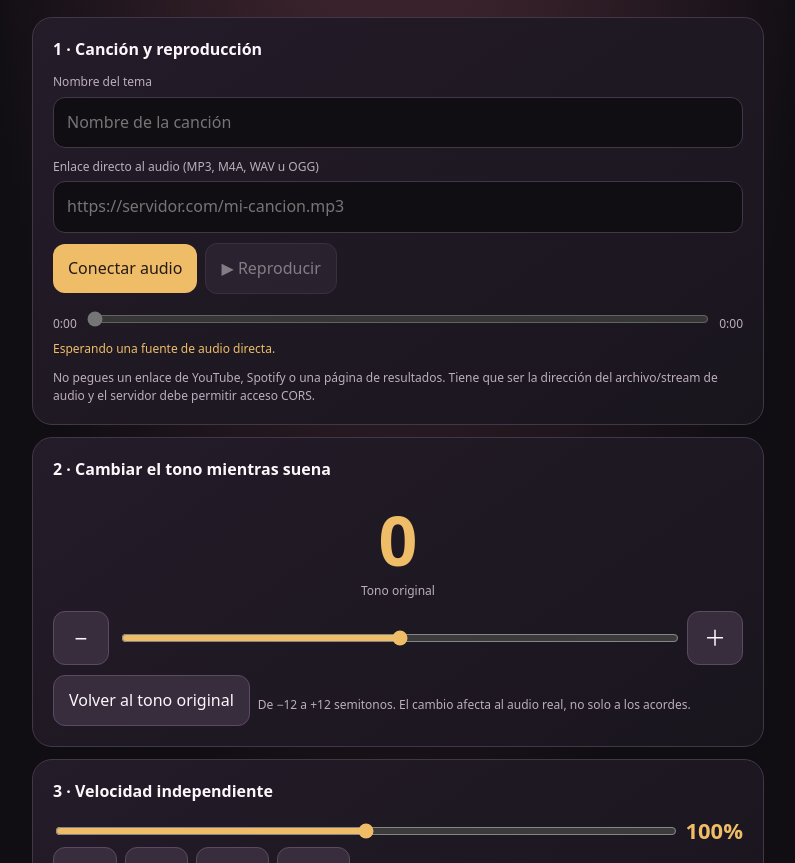
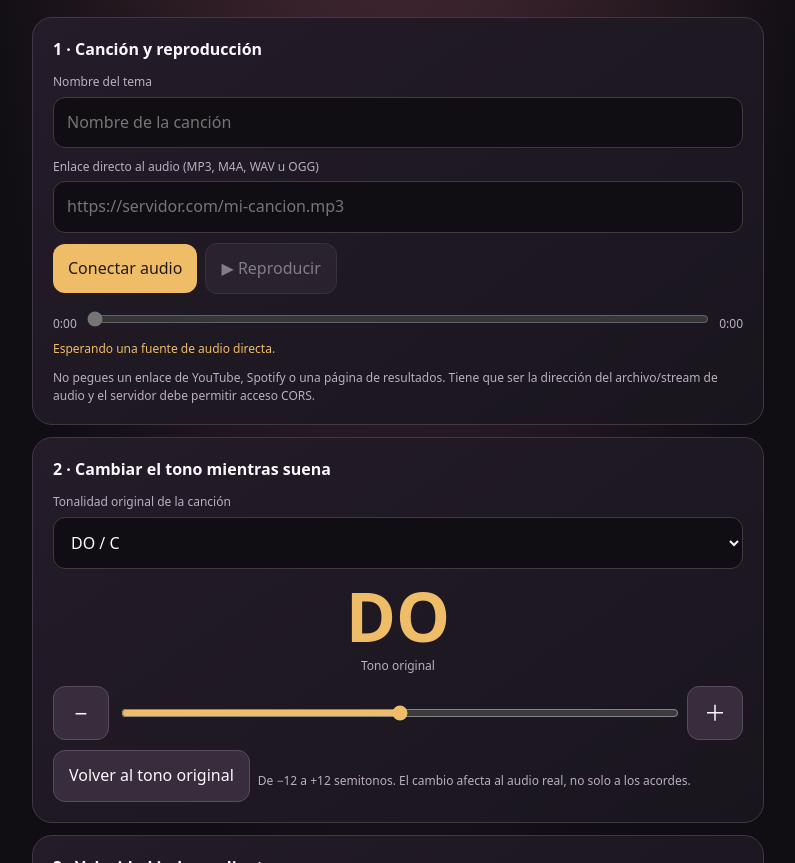
Before and after one commit to eliasmartinezcultural-glitch/proyecto-musical, a plain HTML site: page tono.html in a window 1280 px wide. Shown: the part 237-1100 px from the top of the page, without its empty margins (242-1037 px from the left). Drawn offline with Linux system fonts and the light colour scheme.

Commit message:
Show original key and resulting musical note

```diff
--- a/tono.html
+++ b/tono.html
@@ -3,7 +3,7 @@
 </style></head><body><main class="wrap"><header class="head"><div class="brand">SALA DE ENSAYO<small>ELÍAS MARTÍNEZ · CUARTETO</small></div><a class="back" href="./index.html">← Volver</a></header>
 <section class="intro"><div class="eyebrow">CONTROL MUSICAL EN TIEMPO REAL</div><h1>Encontrá tu tono.<br>Ensayá cómodo.</h1><p>Cuatro controles útiles. Sin partituras, sin subir archivos y sin vueltas.</p></section>
 <section class="panel"><h2>1 · Canción y reproducción</h2><label>Nombre del tema</label><input id="songName" class="field" placeholder="Nombre de la canción"><label>Enlace directo al audio (MP3, M4A, WAV u OGG)</label><input id="audioUrl" class="field" type="url" placeholder="https://servidor.com/mi-cancion.mp3"><div class="row" style="margin-top:10px"><button id="loadBtn" class="btn">Conectar audio</button><button id="playBtn" class="btn dark" disabled>▶ Reproducir</button></div><div class="transport"><span id="currentTime" class="hint">0:00</span><input id="seek" class="range" type="range" min="0" max="1000" value="0" disabled><span id="duration" class="hint">0:00</span></div><div id="audioStatus" class="status">Esperando una fuente de audio directa.</div><audio id="audio" preload="metadata" crossorigin="anonymous"></audio><p class="hint">No pegues un enlace de YouTube, Spotify o una página de resultados. Tiene que ser la dirección del archivo/stream de audio y el servidor debe permitir acceso CORS.</p></section>
-<section class="panel"><h2>2 · Cambiar el tono mientras suena</h2><div class="bigkey"><strong id="keyLabel">0</strong><span id="keyName">Tono original</span></div><div class="step"><button id="down" class="btn dark" aria-label="Bajar un semitono">−</button><input id="pitch" class="range" type="range" min="-12" max="12" step="1" value="0"><button id="up" class="btn dark" aria-label="Subir un semitono">＋</button></div><div class="row" style="margin-top:10px"><button id="resetPitch" class="btn dark">Volver al tono original</button><span class="hint" style="flex:2">De −12 a +12 semitonos. El cambio afecta al audio real, no solo a los acordes.</span></div></section>
+<section class="panel"><h2>2 · Cambiar el tono mientras suena</h2><label>Tonalidad original de la canción</label><select id="baseKey" class="field"><option value="C">DO / C</option><option value="C#">DO♯ / C♯</option><option value="D">RE / D</option><option value="D#">RE♯ / D♯</option><option value="E">MI / E</option><option value="F">FA / F</option><option value="F#">FA♯ / F♯</option><option value="G">SOL / G</option><option value="G#">SOL♯ / G♯</option><option value="A">LA / A</option><option value="A#">LA♯ / A♯</option><option value="B">SI / B</option></select><div class="bigkey"><strong id="keyLabel">DO</strong><span id="keyName">Tono original</span></div><div class="step"><button id="down" class="btn dark" aria-label="Bajar un semitono">−</button><input id="pitch" class="range" type="range" min="-12" max="12" step="1" value="0"><button id="up" class="btn dark" aria-label="Subir un semitono">＋</button></div><div class="row" style="margin-top:10px"><button id="resetPitch" class="btn dark">Volver al tono original</button><span class="hint" style="flex:2">De −12 a +12 semitonos. El cambio afecta al audio real, no solo a los acordes.</span></div></section>
 <section class="panel"><h2>3 · Velocidad independiente</h2><div class="tempo"><input id="tempo" class="range" type="range" min="0.65" max="1.35" step="0.01" value="1"><strong id="tempoLabel">100%</strong></div><div class="row"><button class="btn dark" data-rate="0.75">75%</button><button class="btn dark" data-rate="0.85">85%</button><button class="btn dark" data-rate="1">100%</button><button class="btn dark" data-rate="1.15">115%</button></div><p class="hint">La velocidad cambia sin arrastrar la tonalidad. Ideal para sacar cortes y aprender entradas.</p></section>
 <section class="panel"><h2>4 · Letra y acordes que acompañan el tono</h2><label>Letra y acordes (cifrado internacional: C, Dm, F#, G7…)</label><textarea id="lyrics" class="field textArea" placeholder="C        G        Am        F&#10;Escribí aquí la letra debajo de cada línea de acordes…"></textarea><div class="row" style="margin-top:10px"><button id="saveNotes" class="btn">Guardar letra y acordes</button><button id="clearNotes" class="btn dark">Limpiar</button></div><label>Acordes transpuestos al tono elegido</label><div id="chordPreview" class="chordPreview">Los acordes aparecerán aquí al escribirlos.</div><p class="hint">La página transpone líneas de acordes y conserva las líneas de letra. No completa letras ni acordes que no hayas ingresado.</p></section>
 <div class="foot">El audio se procesa en tu navegador. La dirección y las notas se guardan solo en este dispositivo.</div></main><script type="module" src="./tono.js"></script></body></html>
```
